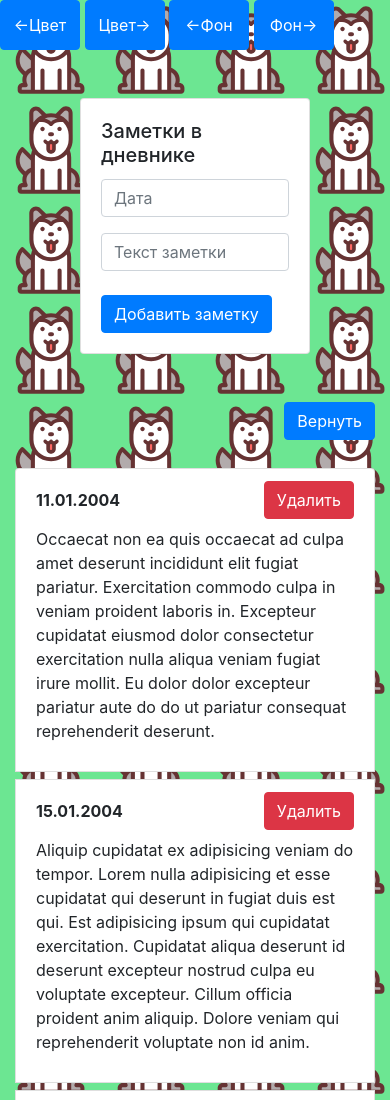
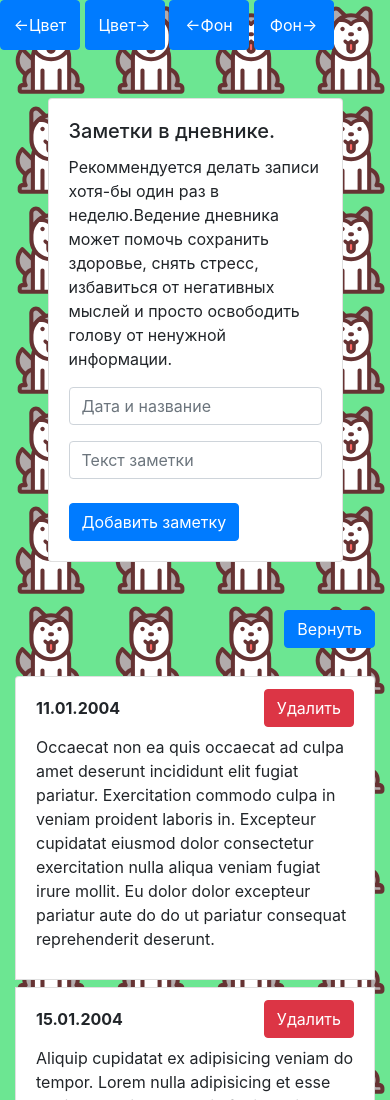
Before and after one commit to Nuri12c/---------js, a plain HTML site: page index.html in a window 390 px wide. Shown: the top 1100 px of the page. Drawn offline with nearby package versions, Linux system fonts and the light colour scheme.

Commit message:
ывпыапав

```diff
--- a/index.html
+++ b/index.html
@@ -28,17 +28,18 @@
     <div class="form-section mt-5 ">
       <div class="container ">
         <div class="row ">
-          <div class="col col-8 mx-auto">
+          <div class="col-10 col-lg-6 mx-auto">
             <div class="card">
               <div class="card-body">
-                <h5 class="card-title">Заметки в дневнике</h5>
+                <h5 class="card-title">Заметки в дневнике.</h5>
+                <p>Рекоммендуется делать записи хотя-бы один раз в неделю.Ведение дневника может помочь сохранить здоровье, снять стресс, избавиться от негативных мыслей и просто освободить голову от ненужной информации. </p>
                 <form name="addTask">
                   <input
                     type="text"
                     name="title"
                     id="title"
                     class="form-control"
-                    placeholder="Дата"
+                    placeholder="Дата и название"
                   />
                   <input
                     type="text"
--- a/scripts/app.js
+++ b/scripts/app.js
@@ -127,13 +127,13 @@ const tasks = [
     if (!titleValue || !bodyValue) {
       /* если нет значений ебанули типа ошибку с красным стилем бордера */
       if (!titleValue) {
-        inputTitle.placeholder = "Введите title";
+        inputTitle.placeholder = "Введите дату и название!";
         inputTitle.classList.add("warning");
       } else {
         inputTitle.classList.remove("warning");
       }
       if (!bodyValue) {
-        inputBody.placeholder = "Введите body";
+        inputBody.placeholder = "Введите описание";
         inputBody.classList.add("warning");
       } else {
         inputBody.classList.remove("warning");
--- a/styles/style.css
+++ b/styles/style.css
@@ -51,7 +51,11 @@ body {
    body {
     background-size: 100px 100px;
    }
+   .form-section {
+    width: 100%;
+   }
 }
+
 .colorBtn {
   width: 80px;
   height: 50px;
```
